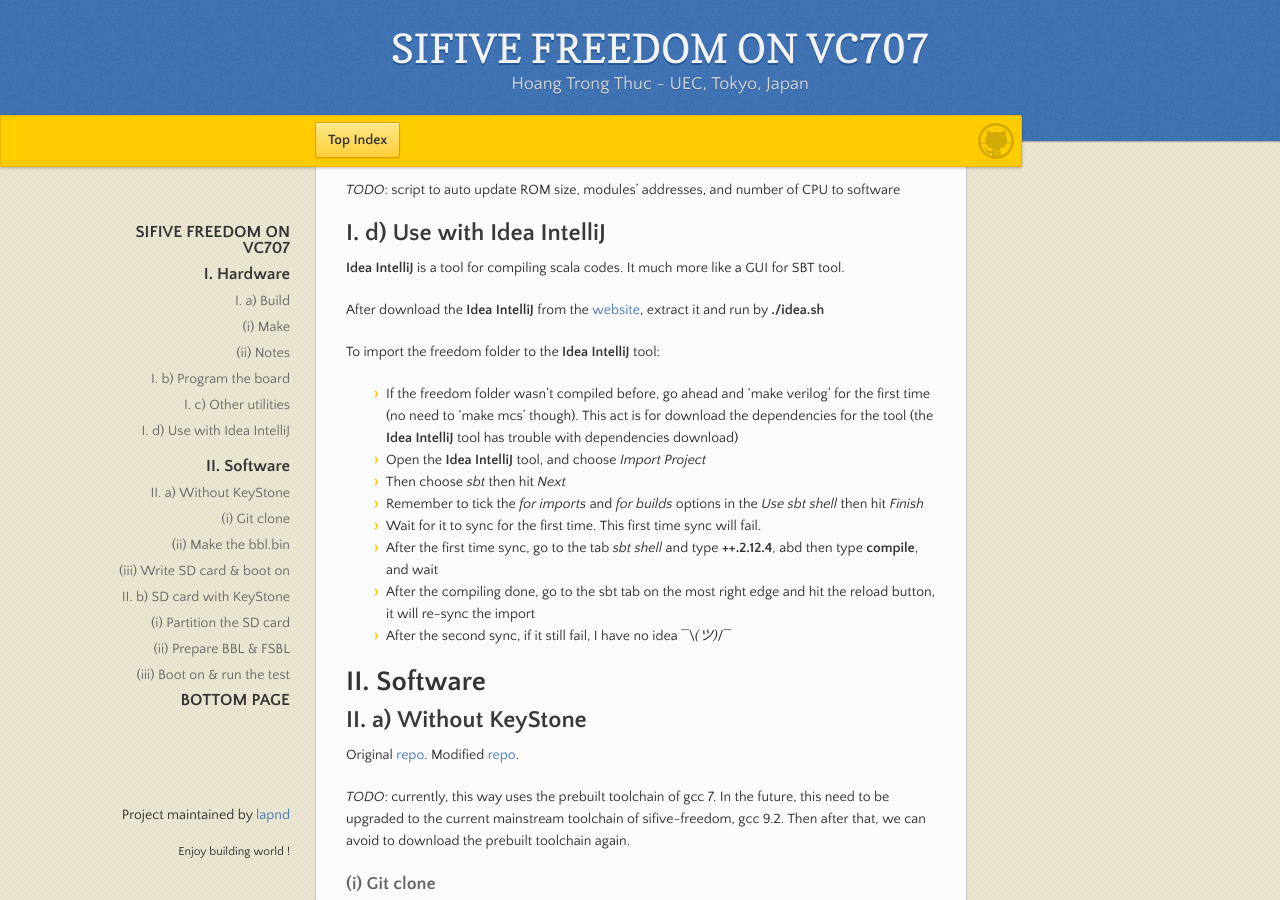
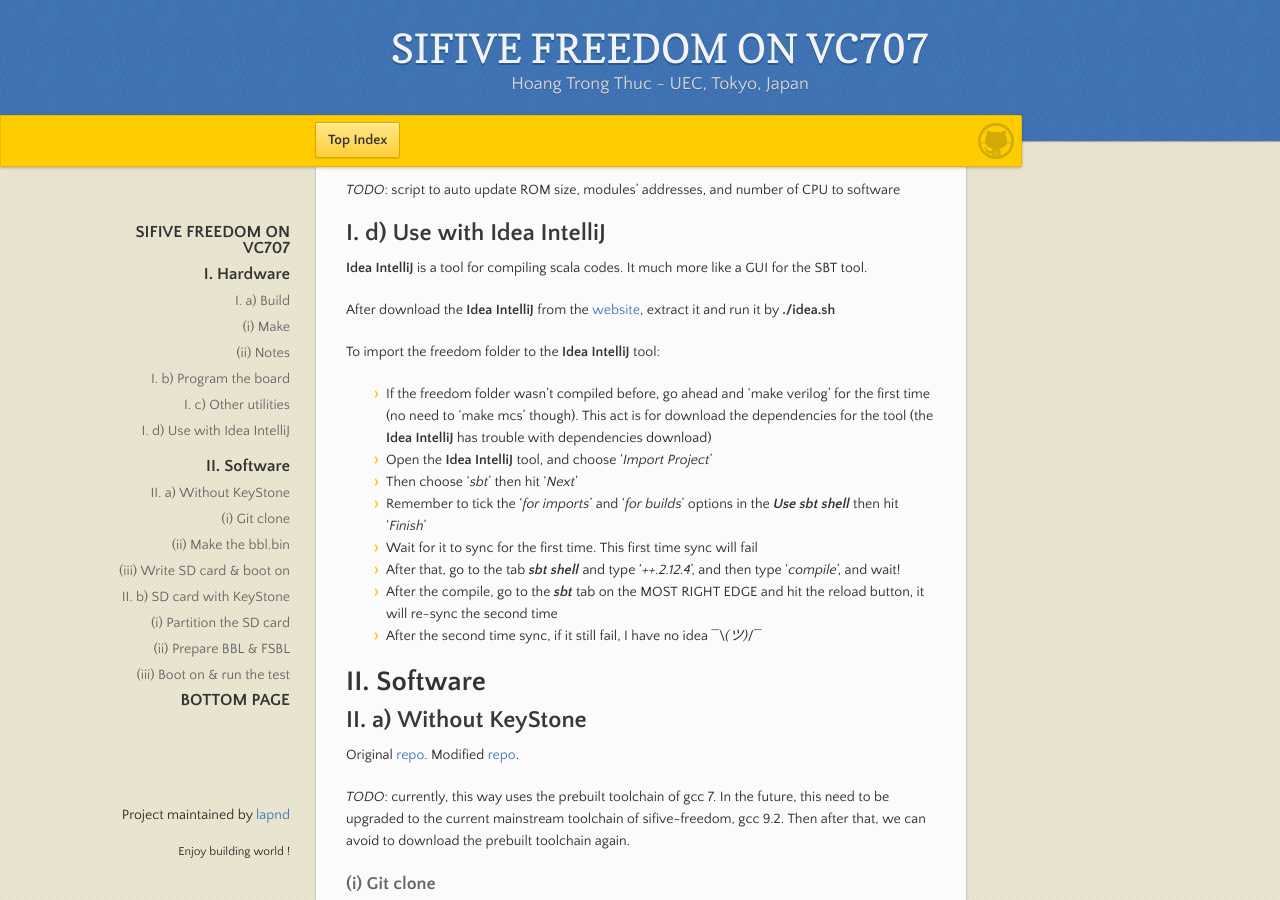
Before and after one commit to lapnd/httdes.github.io, a Jekyll site: the page built from vc707.md, in a window 1280 px wide and 900 px high, scrolled down 3830 px. Built offline with Jekyll 4.4.1, drawn with Linux system fonts in a browser that asks for light colours; our own code applies the rules of GitHub Pages for plain Markdown files.

Commit message:
Update vc707.md

```diff
--- a/vc707.md
+++ b/vc707.md
@@ -168,20 +168,20 @@ If you want to change the modules' addresses, number of CPU cores, etc:
 
 ## I. d) Use with Idea IntelliJ
 
-**Idea IntelliJ** is a tool for compiling scala codes. It much more like a GUI for SBT tool.
+**Idea IntelliJ** is a tool for compiling scala codes. It much more like a GUI for the SBT tool.
 
-After download the **Idea IntelliJ** from the [website](https://www.jetbrains.com/idea/), extract it and run by **./idea.sh**
+After download the **Idea IntelliJ** from the [website](https://www.jetbrains.com/idea/), extract it and run it by **./idea.sh**
 
 To import the freedom folder to the **Idea IntelliJ** tool:
 
- - If the freedom folder wasn't compiled before, go ahead and 'make verilog' for the first time (no need to 'make mcs' though). This act is for download the dependencies for the tool (the **Idea IntelliJ** tool has trouble with dependencies download)
- - Open the **Idea IntelliJ** tool, and choose *Import Project*
- - Then choose *sbt* then hit *Next*
- - Remember to tick the *for imports* and *for builds* options in the *Use sbt shell* then hit *Finish*
- - Wait for it to sync for the first time. This first time sync will fail.
- - After the first time sync, go to the tab *sbt shell* and type **++.2.12.4**, abd then type **compile**, and wait
- - After the compiling done, go to the sbt tab on the most right edge and hit the reload button, it will re-sync the import
- - After the second sync, if it still fail, I have no idea ¯\\_(ツ)_/¯
+ - If the freedom folder wasn't compiled before, go ahead and 'make verilog' for the first time (no need to 'make mcs' though). This act is for download the dependencies for the tool (the **Idea IntelliJ** has trouble with dependencies download)
+ - Open the **Idea IntelliJ** tool, and choose '*Import Project*'
+ - Then choose '*sbt*' then hit '*Next*'
+ - Remember to tick the '*for imports*' and '*for builds*' options in the ***Use sbt shell*** then hit '*Finish*'
+ - Wait for it to sync for the first time. This first time sync will fail
+ - After that, go to the tab ***sbt shell*** and type '*++.2.12.4*', and then type '*compile*', and wait!
+ - After the compile, go to the ***sbt*** tab on the MOST RIGHT EDGE and hit the reload button, it will re-sync the second time
+ - After the second time sync, if it still fail, I have no idea ¯\\_(ツ)_/¯
 
 # II. Software
 
```
